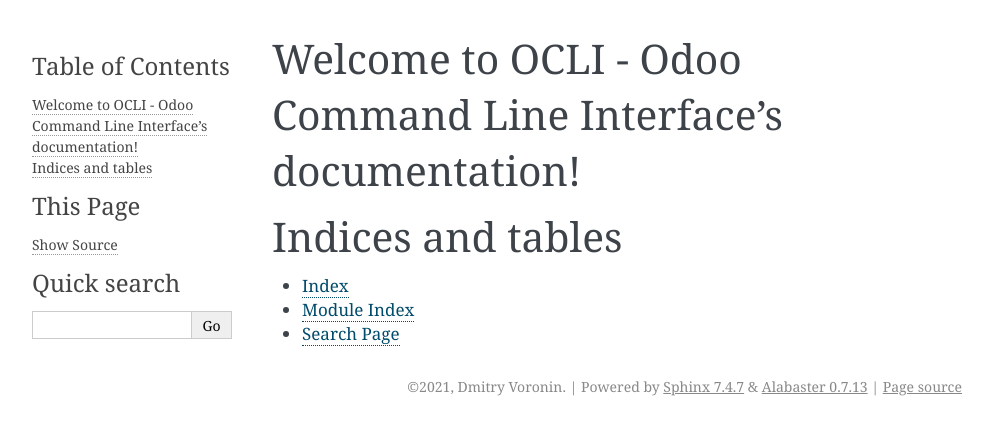
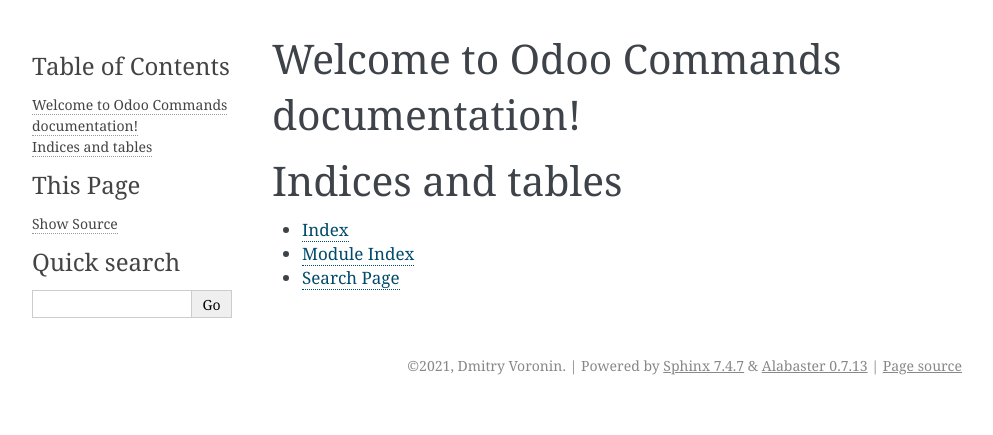
Before and after one commit to odoo-ru/odoo-commands, a Sphinx documentation site: the page built from docs/index.rst, in a window 1280 px wide. Shown: the top 435 px of the page, without its empty margins (148-1141 px from the left). Built offline with Sphinx 7.4.7, drawn with Linux system fonts in a browser that asks for light colours.

Commit message:
minus ocli

```diff
--- a/docs/conf.py
+++ b/docs/conf.py
@@ -17,7 +17,7 @@
 
 # -- Project information -----------------------------------------------------
 
-project = 'OCLI - Odoo Command Line Interface'
+project = 'Odoo Commands'
 copyright = '2021, Dmitry Voronin'
 author = 'Dmitry Voronin'
 
--- a/docs/index.rst
+++ b/docs/index.rst
@@ -1,10 +1,10 @@
-.. OCLI - Odoo Command Line Interface documentation master file, created by
+.. Odoo Commands documentation master file, created by
    sphinx-quickstart on Thu Sep 30 14:43:33 2021.
    You can adapt this file completely to your liking, but it should at least
    contain the root `toctree` directive.
 
-Welcome to OCLI - Odoo Command Line Interface's documentation!
-==============================================================
+Welcome to Odoo Commands documentation!
+=======================================
 
 .. toctree::
    :maxdepth: 2
```
Also changed, not shown: README.md (+7 -9 lines), pyproject.toml (+1 -32 lines).
